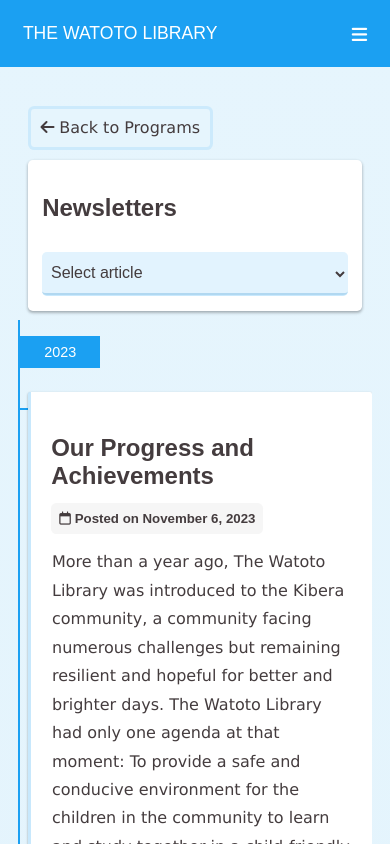
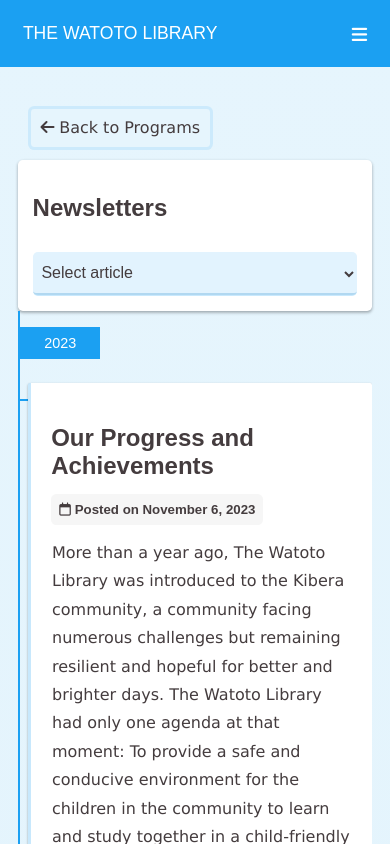
Before and after one commit to magnusmoeheide/the-watoto-library, a React (Create React App) app: page /articles in a window 390 px wide. Shown: the top 844 px of the page. Built offline with nearby package versions, Linux system fonts and the light colour scheme.

Commit message:
Fix articles dropdown margin on mobile

```diff
--- a/src/container/Articles/Articles.jsx
+++ b/src/container/Articles/Articles.jsx
@@ -1009,7 +1009,10 @@
                 </MyLink>
               </div>
 
-              <div className="article-click" style={{ cursor: "default" }}>
+              <div
+                className="article newsletters"
+                style={{ cursor: "default" }}
+              >
                 <h2>Newsletters</h2>
                 <SelectArticle />
                 {/* <p>
--- a/src/index.css
+++ b/src/index.css
@@ -808,6 +808,10 @@
     margin-left: 0.6em;
   }
 
+  .article.newsletters {
+    margin: 0;
+  }
+
 }
 
 .container {
```
